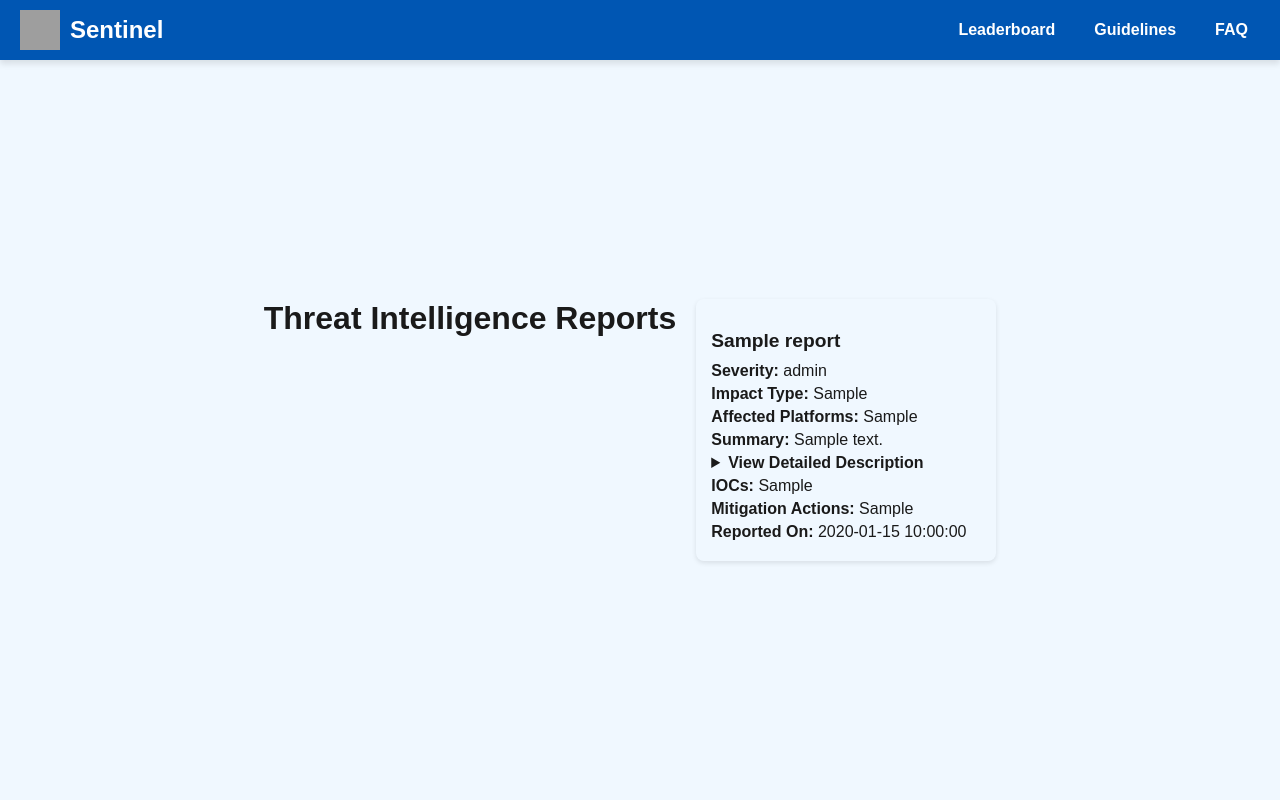
After one commit to iam-yshnav/Sentinel-ilahia, a Flask app: page /all in a window 1280 px wide. The commit adds this page. Run offline with Flask 3, Linux system fonts and the light colour scheme; tables that the repository leaves empty hold one stand-in row (values such as "Sample post"); grey boxes are pictures that could not be loaded.

```diff
--- a/app/__init__.py
+++ b/app/__init__.py
@@ -22,9 +22,11 @@ def  create_app():
     from app.main.routes import main_bp
     from app.auth.routes import auth_bp
     from app.admin.routes import admin_bp
+    from app.org.routes import org_bp
 
     app.register_blueprint(main_bp)
     app.register_blueprint(auth_bp, url_prefix='/auth')
     app.register_blueprint(admin_bp, url_prefix='/admin')
+    app.register_blueprint(org_bp, url_prefix='/org')
 
     return app
--- a/app/main/routes.py
+++ b/app/main/routes.py
@@ -74,10 +74,10 @@ def submit_threat():
         summary=summary,
         iocs=iocs,
         affected_platforms=affected_platforms,
+        detailed_description=detailed_description,
         affected_platform_ver=affected_platform_ver,
         affected_service=affected_service,
         affected_service_ver=affected_service_ver,
-        detailed_description=detailed_description,
         impact_type=impact_type,
         severity_level=severity_level,
         mitigation_actions=mitigation_actions,
--- a/app/models.py
+++ b/app/models.py
@@ -39,6 +39,7 @@ class ThreatReport(db.Model):
     iocs = db.Column(db.Text)
     affected_platforms = db.Column(db.Text) # OS Limit to 3 from frontend
     affected_platform_ver = db.Column(db.Text) # Make it string with <,> and versions
+
     detailed_description = db.Column(db.Text, nullable=False)
     impact_type = db.Column(db.String(50))
     severity_level = db.Column(db.String(50)) # TODO: Restrict from frontend will be fine
--- /dev/null
+++ b/app/org/__init__.py
@@ -0,0 +1,3 @@
+from flask import Blueprint
+
+org_bp = Blueprint('organization_bp', __name__, template_folder='templates')
--- a/app/static/css/styles.css
+++ b/app/static/css/styles.css
@@ -175,11 +175,12 @@ footer {
     text-align: center;
     padding: 40px 20px;
     flex-grow: 1;
+    margin-top: 40px;
 }
 .landing-container h2 {
     font-size: 2rem;
     color: #0056b3;
-    margin-bottom: 20px;
+    margin-bottom: 10px;
 }
 .landing-buttons {
     margin-top: 20px;
--- /dev/null
+++ b/app/templates/threats_public_view.html
@@ -0,0 +1,57 @@
+<!DOCTYPE html>
+<html lang="en">
+<head>
+    <meta charset="UTF-8">
+    <meta name="viewport" content="width=device-width, initial-scale=1.0">
+    <title>Sentinel - Threat Dashboard</title>
+    <link rel="stylesheet" href="{{ url_for('static', filename='css/styles.css') }}">
+    <style>
+        body { font-family: Arial, sans-serif; margin: 0; padding: 0; background-color: #f8f9fa; }
+        .container { max-width: 1200px; margin: auto; padding: 20px; }
+        .card-container { display: grid; grid-template-columns: repeat(auto-fit, minmax(300px, 1fr)); gap: 20px; padding: 20px; }
+        .card { border-radius: 8px; padding: 15px; box-shadow: 0 2px 5px rgba(0, 0, 0, 0.1); }
+        .severity-low { background-color: #e6f3e6; }
+        .severity-medium { background-color: #fff4e6; }
+        .severity-high { background-color: #ffebee; }
+        .severity-critical { background-color: #ffcdd2; }
+        .card h2 { font-size: 1.2em; margin-bottom: 10px; }
+        .card p { margin: 5px 0; }
+        details { cursor: pointer; }
+    </style>
+</head>
+<body class="landing">
+    <div class="landing-navbar">
+        <div class="landing-logo">
+            <img src="logo-placeholder.png" alt="Sentinel Logo" />
+            <h1>Sentinel</h1>
+        </div>
+        <div class="landing-nav-links">
+            <a href="leaderboard.html">Leaderboard</a>
+            <a href="guidelines.html">Guidelines</a>
+            <a href="faq.html">FAQ</a>
+        </div>
+    </div>
+
+    <div class="container">
+        <h1>Threat Intelligence Reports</h1>
+        <div class="card-container">
+            {% for threat in threats %}
+            <div class="card severity-{{ threat.severity_level.lower() }}">
+                <h2>{{ threat.threat_title }}</h2>
+                <p><strong>Severity:</strong> {{ threat.severity_level }}</p>
+                <p><strong>Impact Type:</strong> {{ threat.impact_type }}</p>
+                <p><strong>Affected Platforms:</strong> {{ threat.affected_platforms }}</p>
+                <p><strong>Summary:</strong> {{ threat.summary or 'N/A' }}</p>
+                <details>
+                    <summary><strong>View Detailed Description</strong></summary>
+                    <p>{{ threat.detailed_description }}</p>
+                </details>
+                <p><strong>IOCs:</strong> {{ threat.iocs or 'No IOCs provided' }}</p>
+                <p><strong>Mitigation Actions:</strong> {{ threat.mitigation_actions or 'N/A' }}</p>
+                <p><strong>Reported On:</strong> {{ threat.created_at.strftime('%Y-%m-%d %H:%M:%S') }}</p>
+            </div>
+            {% endfor %}
+        </div>
+    </div>
+</body>
+</html>
```
Also changed, not shown: app/org/routes.py (added, +29 -0 lines), app/templates/landing.html (+13 -1 lines).
